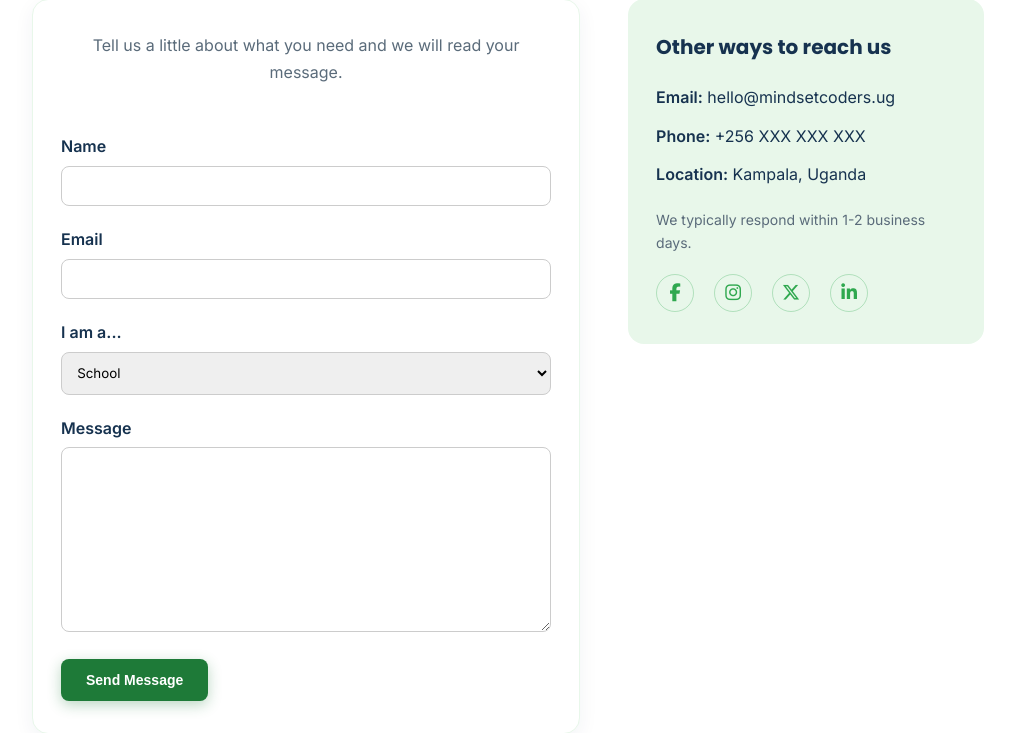
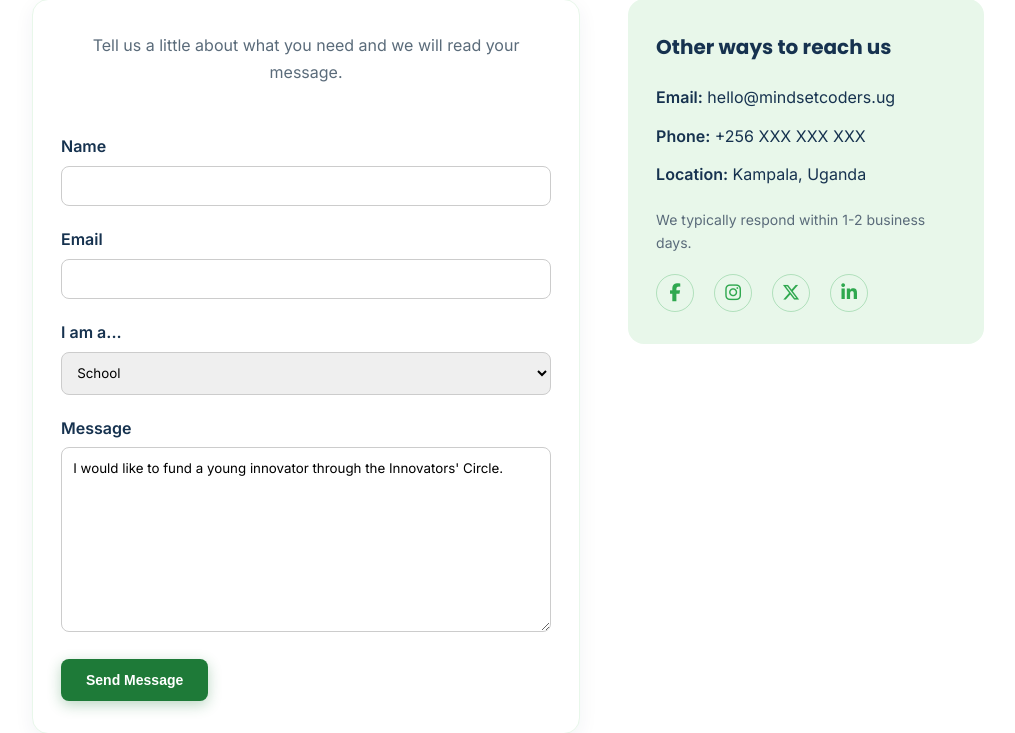
Before and after one commit to MarthaMuronji/Mindset-Coders, a Django app: page /contact/?topic=fund in a window 1280 px wide. Shown: the part 1233-1966 px from the top of the page, without its empty margins (132-1147 px from the left). Run offline with Django 5.2, Linux system fonts and the light colour scheme.

Commit message:
Home Shop button and Innovators Circle topics

```diff
--- a/core/views.py
+++ b/core/views.py
@@ -1,3 +1,5 @@
+import logging
+
 from django.contrib import messages
 from django.http import HttpResponse
 from django.shortcuts import get_object_or_404, redirect, render
@@ -5,6 +7,8 @@ from django.shortcuts import get_object_or_404, redirect, render
 from .forms import ContactForm
 from .models import ContactMessage, Post
 from .notifications import send_contact_notification
+
+logger = logging.getLogger(__name__)
 
 # Starting text for the message box when someone arrives from a route card.
 # Any other topic value is ignored, and the value is never printed anywhere.
@@ -16,6 +20,10 @@ TOPIC_STARTERS = {
     'products': 'I would like to know more about your products and resources.',
     'partner': 'I would like to partner with Mindset Coders.',
     'story': 'I would like to share a story with Mindset Coders.',
+    'fund': "I would like to fund a young innovator through the Innovators' Circle.",
+    'equip': "I would like to equip a young innovator through the Innovators' Circle.",
+    'mentor': "I would like to mentor a young innovator through the Innovators' Circle.",
+    'circle-partner': "I would like to partner with the Innovators' Circle.",
 }
 
 
--- a/templates/home.html
+++ b/templates/home.html
@@ -181,7 +181,7 @@
         <span class="product-pill reveal reveal-delay-5"><i class="fa-solid fa-chalkboard-user" aria-hidden="true"></i> Teacher resources</span>
     </div>
     <!-- TODO: link to Shop page when built -->
-    <p class="section-cta-wrap"><a href="{% url 'shop' %}" class="btn btn-primary">Shop Mindset Coders</a></p>
+    <p class="section-cta-wrap"><a href="{% url 'shop' %}" class="btn btn-primary" data-umami-event="go-shop" data-umami-event-from="home">Shop Mindset Coders</a></p>
 </section>
 
 <section class="home-section home-impact reveal">
@@ -281,7 +281,7 @@
         <a href="{% url 'mindset_learn' %}" class="btn btn-primary" data-umami-event="join-mindset-learn" data-umami-event-from="home">Join Mindset Learn</a>
         <a href="{% url 'for_schools' %}" class="btn btn-outline btn-outline-light">Bring STEAM to Your School</a>
         <!-- TODO: link to Shop page when built -->
-        <a href="{% url 'contact' %}" class="btn btn-outline btn-outline-light" data-umami-event="contact-general" data-umami-event-from="home">Shop</a>
+        <a href="{% url 'shop' %}" class="btn btn-outline btn-outline-light" data-umami-event="go-shop" data-umami-event-from="home">Shop</a>
         <a href="{% url 'partners' %}" class="btn btn-outline btn-outline-light">Partner With Us</a>
     </div>
 </section>
```
Also changed, not shown: templates/innovators_circle.html (+4 -4 lines).
